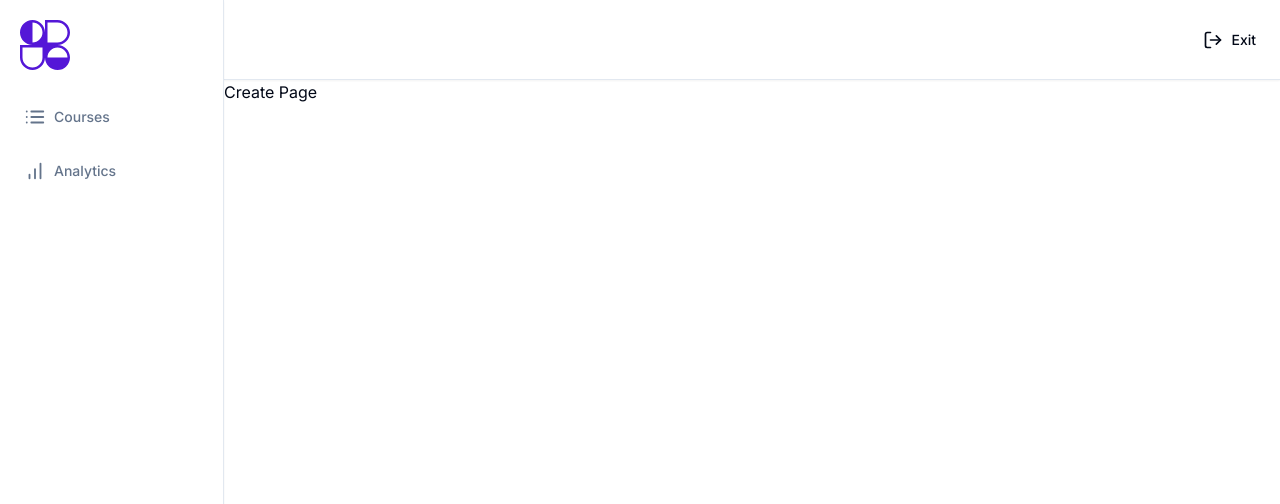
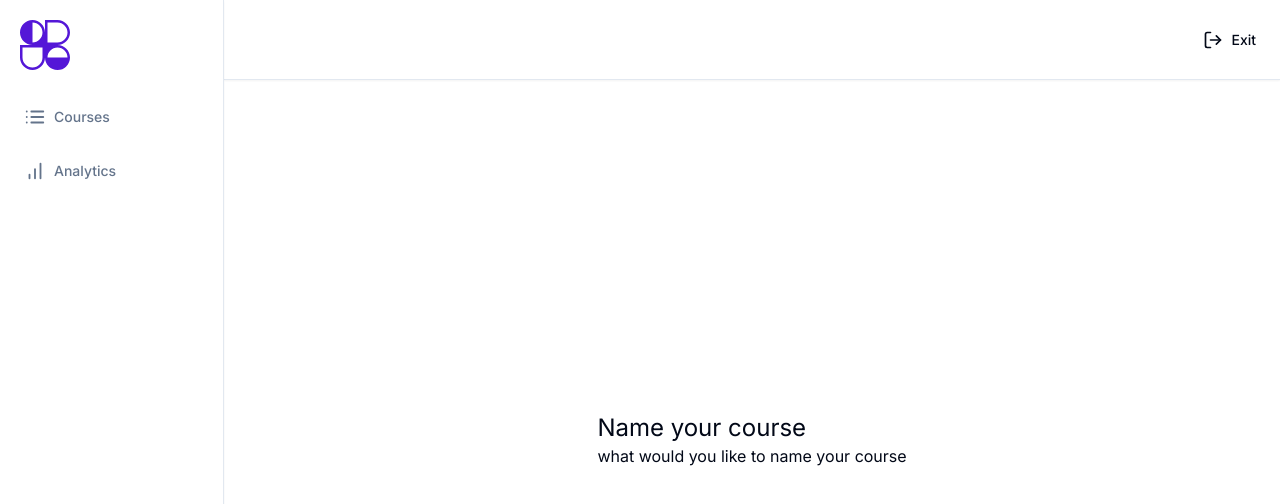
Before and after one commit to mcakyerima/EduHub, a Next.js app: page /teacher/create in a window 1280 px wide. Shown: the top 504 px of the page. Built offline with nearby package versions, Linux system fonts and the light colour scheme.

Commit message:
updated course page

```diff
--- a/app/(dashboard)/(routes)/teacher/create/page.tsx
+++ b/app/(dashboard)/(routes)/teacher/create/page.tsx
@@ -24,6 +24,7 @@ const formSchema = z.object({
 });
 
 const CreatePage = () => {
+// creating form hook
     const form = useForm<z.infer<typeof formSchema>>({
         resolver: zodResolver(formSchema),
         defaultValues: {
@@ -31,9 +32,24 @@ const CreatePage = () => {
         },
     });
 
+    // extract the state from the forms
+    const { isSubmitting, isValid } = form.formState;
+
+    const onSubmit = (values: z.infer<typeof formSchema>) => {
+        console.log(values)
+    }
+
     return (
-        <div>
-            Create Page
+        <div className="max-w-5xl mx-auto flex md:items-center md:justify-center h-full p-6">
+            <div>
+                <h1 className="text-2xl">
+                    Name your course
+                </h1>
+                <p>
+                    what would you like to name your course
+                </p>
+            </div>
+
         </div>
      );
 }
```
